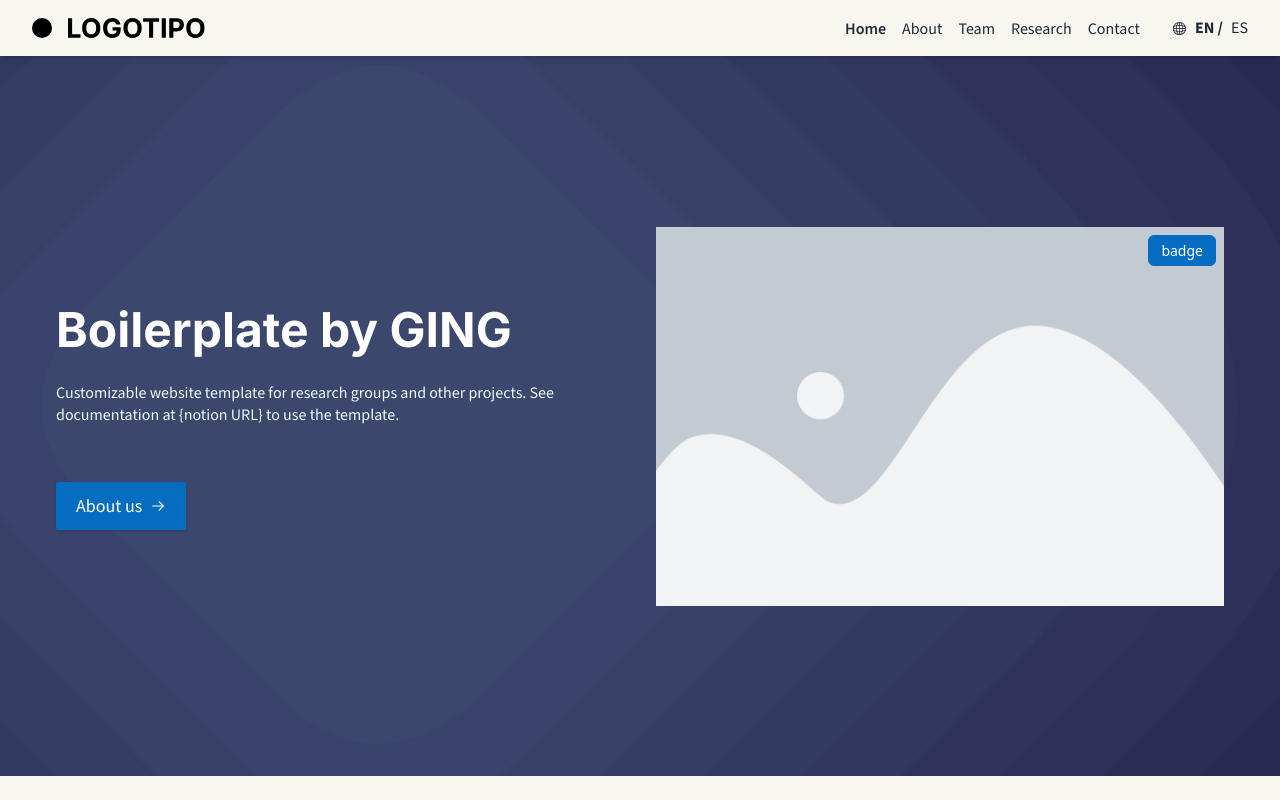
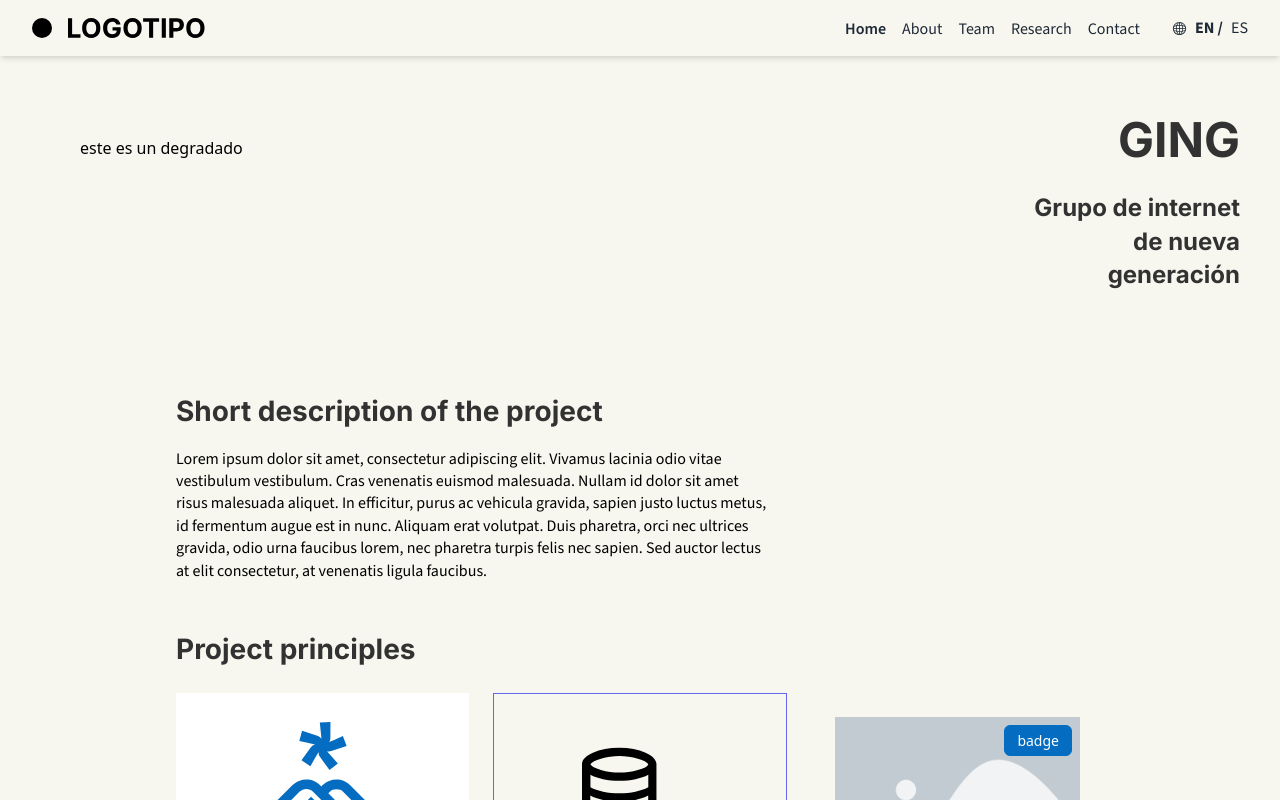
Before and after one commit to ging/boiler, a Next.js app: page / in a window 1280 px wide. Shown: the top 800 px of the page. Built offline with nearby package versions, Linux system fonts and the light colour scheme.

Commit message:
banner locura

```diff
--- a/app/page.js
+++ b/app/page.js
@@ -35,6 +35,7 @@ import {
   BannerContent,
   BannerImg,
 } from "@/components/core/Banner";
+import BannerPum from "@/components/bannerPum";
 
 // UI
 export default function Page() {
@@ -51,7 +52,7 @@ export default function Page() {
   return (
     <main>
     <title>Amazing Page</title>
-      <Banner>
+      {/* <Banner>
         <BannerContent className={"w-full"}>
           <BannerTitle className={"text-white"}>{t("front.title")}</BannerTitle>
           <BannerDescription className="h-full text-balance">
@@ -77,7 +78,9 @@ export default function Page() {
           badgeVariant=""
           badgeSize=""
         />
-      </Banner>
+      </Banner> */}
+
+      <BannerPum></BannerPum>
 
       <section className="standard_padding">
         <Heading level="h3">{t("front.section1Title")}</Heading>
--- /dev/null
+++ b/components/bannerPum.jsx
@@ -0,0 +1,27 @@
+import * as React from "react";
+
+import { useEffect, useState } from "react";
+import Link from "next/link";
+import { useTranslation } from "react-i18next";
+
+import { Button, ButtonVariants } from "@/components/ui/button";
+import Heading from "@/components/ui/Heading";
+import Divider from "@/components/ui/divider";
+import Text from "@/components/ui/Text";
+
+export default function BannerPum(props) {
+    const { t } = useTranslation();
+    return (
+        <div className="bg-gradient-to-r from-black to-white p-20">
+            <div className="flex flex-col justify-end absolute right-10 top-28">
+
+                <Heading level="h1" className="text-right" >GING</Heading>
+                <Heading level="h4" className="text-right w-60" >Grupo de internet de nueva generación</Heading>
+
+            </div>
+            <div className="h-32 bg-gradient-to-r from-cyan-500 to-blue-500">
+                este es un degradado
+            </div>
+        </div>
+    )
+}
```
